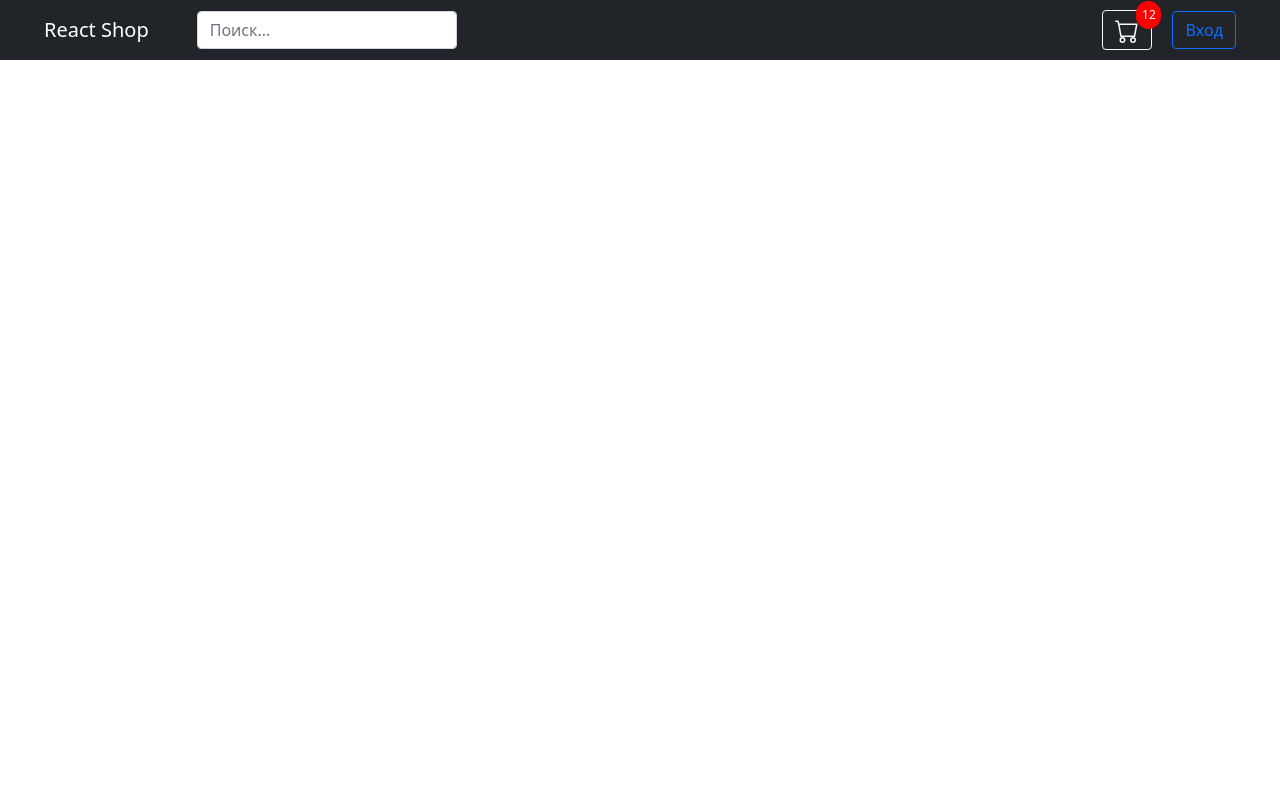
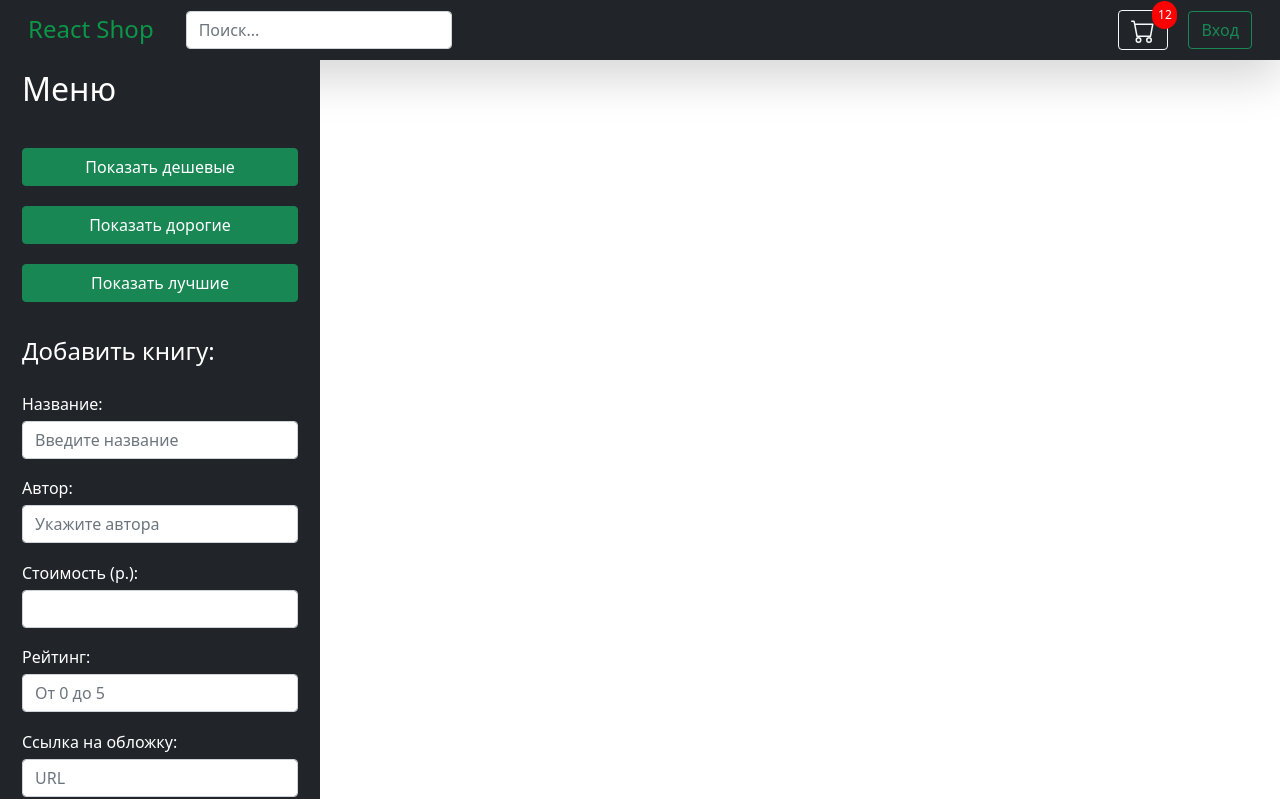
Before and after one commit to vladIsLove-hub/react-shop, a React (Create React App) app: page / in a window 1280 px wide. Built offline with nearby package versions, Linux system fonts and the light colour scheme.

Commit message:
createSidebar

```diff
--- a/src/components/AddBook/AddBook.js
+++ b/src/components/AddBook/AddBook.js
@@ -0,0 +1,37 @@
+import React from 'react'
+import styled from 'styled-components'
+
+const Label = styled.label`
+    margin-top: 1.1rem;
+    font-size: 16px;
+    margin-bottom: 5px;
+`
+
+const AddBook = () => {
+    return (
+        <>
+            <form>
+                <div className="form-group">
+                    <Label htmlFor="book-title">Название:</Label>
+                    <input type="text" placeholder='Введите название' className="form-control" id="book-title"></input>
+
+                    <Label htmlFor="book-author">Автор:</Label>
+                    <input type="text" placeholder='Укажите автора' className="form-control" id="book-author"></input>
+
+                    <Label htmlFor="book-price">Стоимость (р.):</Label>
+                    <input type="number" className="form-control" id="book-price"></input>
+
+                    <Label htmlFor="book-rating">Рейтинг:</Label>
+                    <input type="number" placeholder='От 0 до 5' className="form-control" id="book-rating"></input>
+
+                    <Label htmlFor="book-image">Ссылка на обложку:</Label>
+                    <input type="text" placeholder='URL' className="form-control" id="book-image"></input>
+
+                    <button style={{marginTop: '1.2rem'}} className="btn btn-outline-success w-100">Добавить</button>
+                </div>
+            </form>
+        </>
+    )
+}
+
+export default AddBook
--- /dev/null
+++ b/src/components/MenuButton/MenuButton.js
@@ -0,0 +1,26 @@
+import React from 'react'
+import styled from 'styled-components'
+const aside = document.getElementById('aside')
+
+const MenuBtn = styled.button`
+    position: absolute;
+    top: 10px;
+    left: 15px;
+`
+
+const showSidebar = () => {
+
+}
+
+const MenuButton = ({ setVisible }) => {
+    return (
+        <MenuBtn onClick={() => setVisible(prev => !prev)} className='btn btn-dark'>
+            <svg xmlns="http://www.w3.org/2000/svg" width="16" height="16" fill="currentColor" className="bi bi-menu-button-wide" viewBox="0 0 16 16">
+            <path d="M0 1.5A1.5 1.5 0 0 1 1.5 0h13A1.5 1.5 0 0 1 16 1.5v2A1.5 1.5 0 0 1 14.5 5h-13A1.5 1.5 0 0 1 0 3.5v-2zM1.5 1a.5.5 0 0 0-.5.5v2a.5.5 0 0 0 .5.5h13a.5.5 0 0 0 .5-.5v-2a.5.5 0 0 0-.5-.5h-13z"/>
+            <path d="M2 2.5a.5.5 0 0 1 .5-.5h3a.5.5 0 0 1 0 1h-3a.5.5 0 0 1-.5-.5zm10.823.323l-.396-.396A.25.25 0 0 1 12.604 2h.792a.25.25 0 0 1 .177.427l-.396.396a.25.25 0 0 1-.354 0zM0 8a2 2 0 0 1 2-2h12a2 2 0 0 1 2 2v5a2 2 0 0 1-2 2H2a2 2 0 0 1-2-2V8zm1 3v2a1 1 0 0 0 1 1h12a1 1 0 0 0 1-1v-2H1zm14-1V8a1 1 0 0 0-1-1H2a1 1 0 0 0-1 1v2h14zM2 8.5a.5.5 0 0 1 .5-.5h9a.5.5 0 0 1 0 1h-9a.5.5 0 0 1-.5-.5zm0 4a.5.5 0 0 1 .5-.5h6a.5.5 0 0 1 0 1h-6a.5.5 0 0 1-.5-.5z"/>
+            </svg>
+        </MenuBtn>
+    )
+}
+
+export default MenuButton
--- a/src/components/Nav/Nav.js
+++ b/src/components/Nav/Nav.js
@@ -17,9 +17,9 @@ const CurrentItemsSpan = styled.span`
 
 const Nav = () => {
     return (
-        <nav style={{padding: '10px 2rem'}} className="navbar navbar-expand-lg navbar-dark bg-dark">
+        <nav style={{padding: '10px 1rem'}} className="navbar navbar-expand-lg navbar-dark bg-dark shadow-lg">
             <div className="container-fluid">
-                <a style={{marginRight: '3rem'}} className="navbar-brand mb-0 mr-2 h1" href="/">React Shop</a>
+                <a style={{marginRight: '2rem', color: '#0c964a', fontSize: '24px'}} className="navbar-brand mb-0 mr-2 h1" href="/">React Shop</a>
                 <button className="navbar-toggler" type="button" data-toggle="collapse" data-target="#navbarSupportedContent" aria-controls="navbarSupportedContent" aria-expanded="false" aria-label="Toggle navigation">
                     <span className="navbar-toggler-icon"></span>
                 </button>
@@ -36,7 +36,7 @@ const Nav = () => {
                             </button>
                         </li>
                         <li className="nav-item nav-short">
-                            <button className='btn btn-outline-primary nav-short'>Вход</button>
+                            <button className='btn btn-outline-success nav-short'>Вход</button>
                         </li>
                     </ul>
                 </div>
--- /dev/null
+++ b/src/components/Sidebar/Sidebar.js
@@ -0,0 +1,40 @@
+import React, { useState } from 'react'
+import styled from 'styled-components'
+import AddBook from '../AddBook/AddBook'
+import './sidebar.css'
+
+const Aside = styled.aside`
+    transition: all .5s ease;
+    height: calc(100vh -  3.8rem);
+    padding: 10px 22px;
+    overflow-y: auto;
+    color: #fff;
+    background-color: #212529;
+    position: relative;
+`
+
+const MenuButton = styled.button`
+    width: 100%;
+    margin-top: 20px;
+`
+
+const Sidebar = ({ visible, setVisible }) => {
+
+    return (
+        <Aside id="aside" className={`sidebar-hidden sidebar-size sidebar-size-md sidebar-size-xs ${visible ? 'sidebar-show' : ''}`}>
+            <h2 style={{marginBottom: '20px'}}>Меню</h2>
+
+            <MenuButton className="btn btn-success">Показать дешевые</MenuButton>
+            <MenuButton className="btn btn-success">Показать дорогие</MenuButton>
+            <MenuButton className="btn btn-success">Показать лучшие</MenuButton>
+
+            <h4 style={{marginTop: '35px'}}>Добавить книгу:</h4>
+            <span
+             onClick={() => setVisible(prev => !prev)}
+             className='sidebar-close-show sidebar-close-hidden'>&times;</span>
+            <AddBook />
+        </Aside>
+    )
+}
+
+export default Sidebar
--- /dev/null
+++ b/src/components/Sidebar/sidebar.css
@@ -0,0 +1,33 @@
+.sidebar-close-hidden {
+    display: none;
+    position: absolute;
+    cursor: pointer;
+    font-size: 30px;
+    font-weight: 600;
+    top: -5px;
+    right: 10px;
+}
+
+.sidebar-size {
+    width: 25%;
+}
+
+@media (max-width: 991.98px) {
+    .sidebar-hidden {
+        transform: translateX(-1200px);
+        width: 40%;
+        z-index: 5;
+    }
+
+    .sidebar-size-md {
+        width: 100%;
+    }
+
+    .sidebar-close-show {
+        display: inline;
+    }
+}
+
+.sidebar-show {
+    transform: translateX(0px);
+}
--- a/src/components/pages/MainPage.js
+++ b/src/components/pages/MainPage.js
@@ -1,9 +1,22 @@
-import React from 'react'
+import React, { useState } from 'react'
 import Nav from '../Nav/Nav'
+import MenuButton from '../MenuButton/MenuButton'
+import Sidebar from '../Sidebar/Sidebar'
 
 const MainPage = () => {
+
+    const [visible, setVisible] = useState(false)
+
     return (
-        <Nav />
+        <>
+            <Nav />
+            <main style={{position: 'relative'}} className="container-fluid">
+                <MenuButton setVisible={setVisible} />
+                <div className="row">
+                    <Sidebar setVisible={setVisible} visible={visible} />
+                </div>
+            </main>
+        </>
     )
 }
 
```
Also changed, not shown: 1 other file (tests, documents, lock files or other folders).
